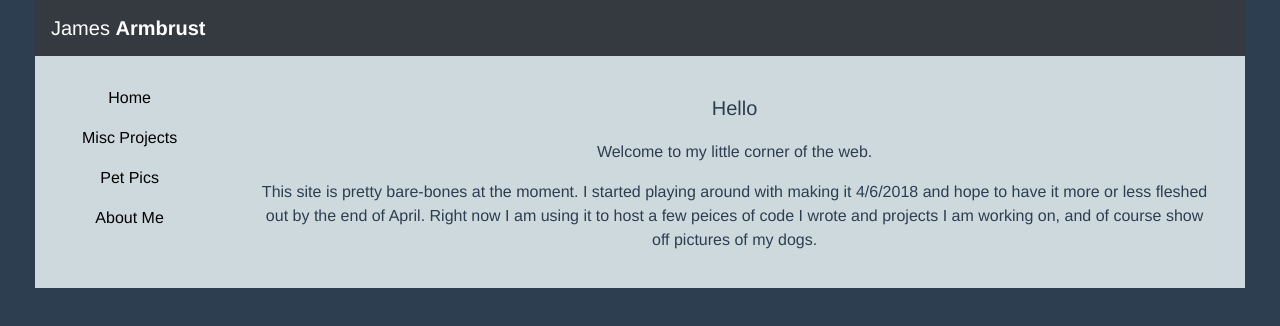
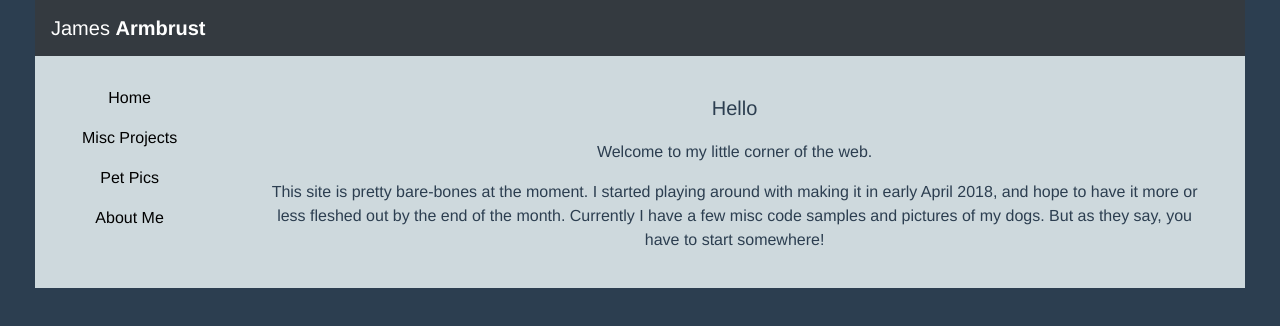
Before and after one commit to jarmbrust/homepage1, a Vue app: page /#/ in a window 1280 px wide. Shown: the top 326 px of the page. Built offline with nearby package versions, Linux system fonts and the light colour scheme.

Commit message:
some odds and ends

```diff
--- a/src/components/HomePage.vue
+++ b/src/components/HomePage.vue
@@ -5,9 +5,9 @@
         Welcome to my little corner of the web.
       </p>
       <p>
-        This site is pretty bare-bones at the moment. I started playing around with making it 4/6/2018 and hope
-        to have it more or less fleshed out by the end of April.  Right now I am using it to host a few
-        peices of code I wrote and projects I am working on, and of course show off pictures of my dogs.
+        This site is pretty bare-bones at the moment. I started playing around with making it in early April 2018, and hope
+        to have it more or less fleshed out by the end of the month.  Currently I have a few misc code samples and pictures
+        of my dogs.  But as they say, you have to start somewhere!
       </p>
   </div>
 </template>
--- a/src/components/MiscProjects.vue
+++ b/src/components/MiscProjects.vue
@@ -1,6 +1,13 @@
 <template>
   <div>
     <h1 class="heading">Various projects and code samples will be added here...</h1>
+    <b-card
+      header="Dungeons and Dragons Character Stat Generator"
+      class="text-center project-card"
+      style="max-width: 550px;"
+    >
+      <stats-tool/>
+    </b-card>
     <b-card
       header="Simple Todo List"
       class="text-center project-card"
@@ -8,13 +15,6 @@
     >
       <todo-list/>
     </b-card >
-    <b-card
-      header="Dungeons and Dragons Character Stat Generator"
-      class="text-center project-card"
-      style="max-width: 550px;"
-    >
-      <stats-tool/>
-    </b-card>
     <b-card
       header="Retro Gamming Console"
       class="text-center project-card"
--- a/src/todolist/AppTodoList.vue
+++ b/src/todolist/AppTodoList.vue
@@ -3,7 +3,7 @@
     <input type="text"
       v-model="newItemText"
       @keyup.enter="addNewTodoItem"
-      placeholder="Add an item"
+      placeholder=" Add an item"
     >
     <ul v-for="todo in todolist" :key="todo.id">
       <li>
```
